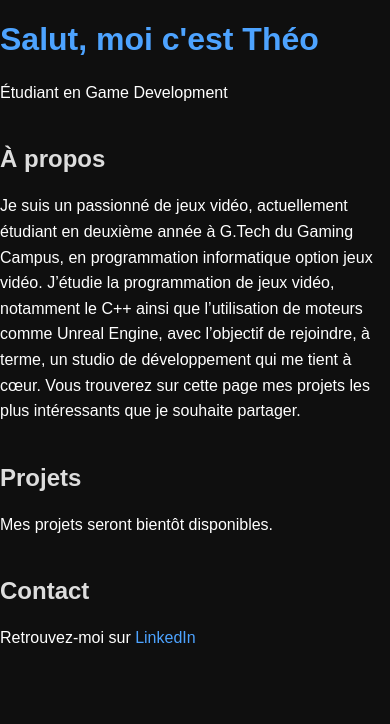
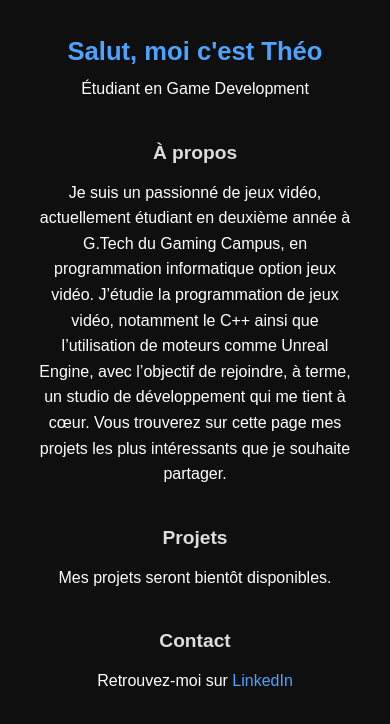
Before and after one commit to Gavv06/Gavv06.github.io, a plain HTML site: page Index.html in a window 390 px wide. Drawn offline with Linux system fonts and the light colour scheme.

Commit message:
Add responsive styles for mobile layout

```diff
--- a/Style.css
+++ b/Style.css
@@ -6,21 +6,32 @@ body {
     padding: 0;
 }
 
+/* Conteneur principal */
+.container {
+    text-align: center;
+    padding: 40px 20px;
+}
+
+/* Titre principal */
 h1 {
     color: #4da3ff;
+    margin-bottom: 10px;
 }
 
+/* Sous-titres */
 h2 {
     margin-top: 40px;
     color: #dddddd;
 }
 
+/* Paragraphes */
 p {
     max-width: 700px;
     margin: 10px auto;
     line-height: 1.6;
 }
 
+/* Liens */
 a {
     color: #4da3ff;
     text-decoration: none;
@@ -29,3 +40,22 @@ a {
 a:hover {
     text-decoration: underline;
 }
+
+/* 📱 Adaptation mobile */
+@media (max-width: 600px) {
+    p {
+        max-width: 90%;
+    }
+
+    .container {
+        padding: 20px 15px;
+    }
+
+    h1 {
+        font-size: 1.6em;
+    }
+
+    h2 {
+        font-size: 1.2em;
+    }
+}
```
